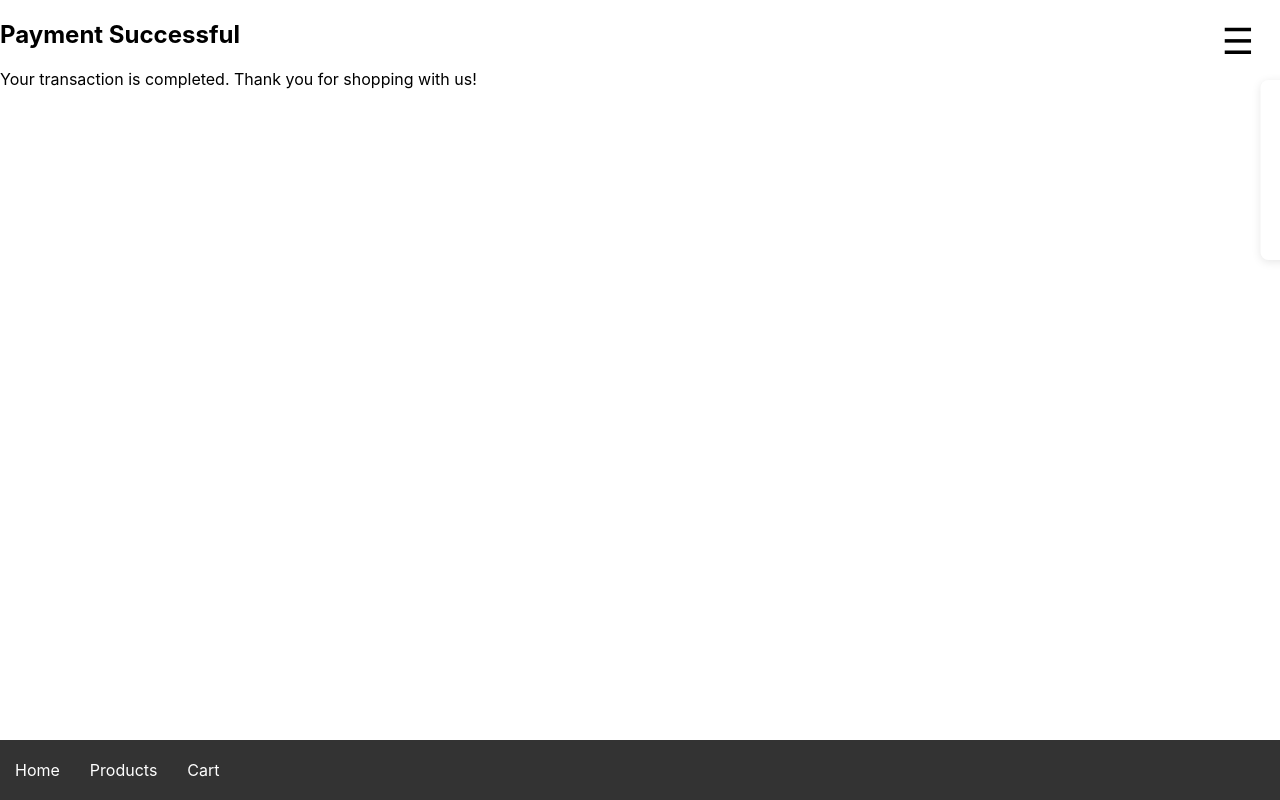
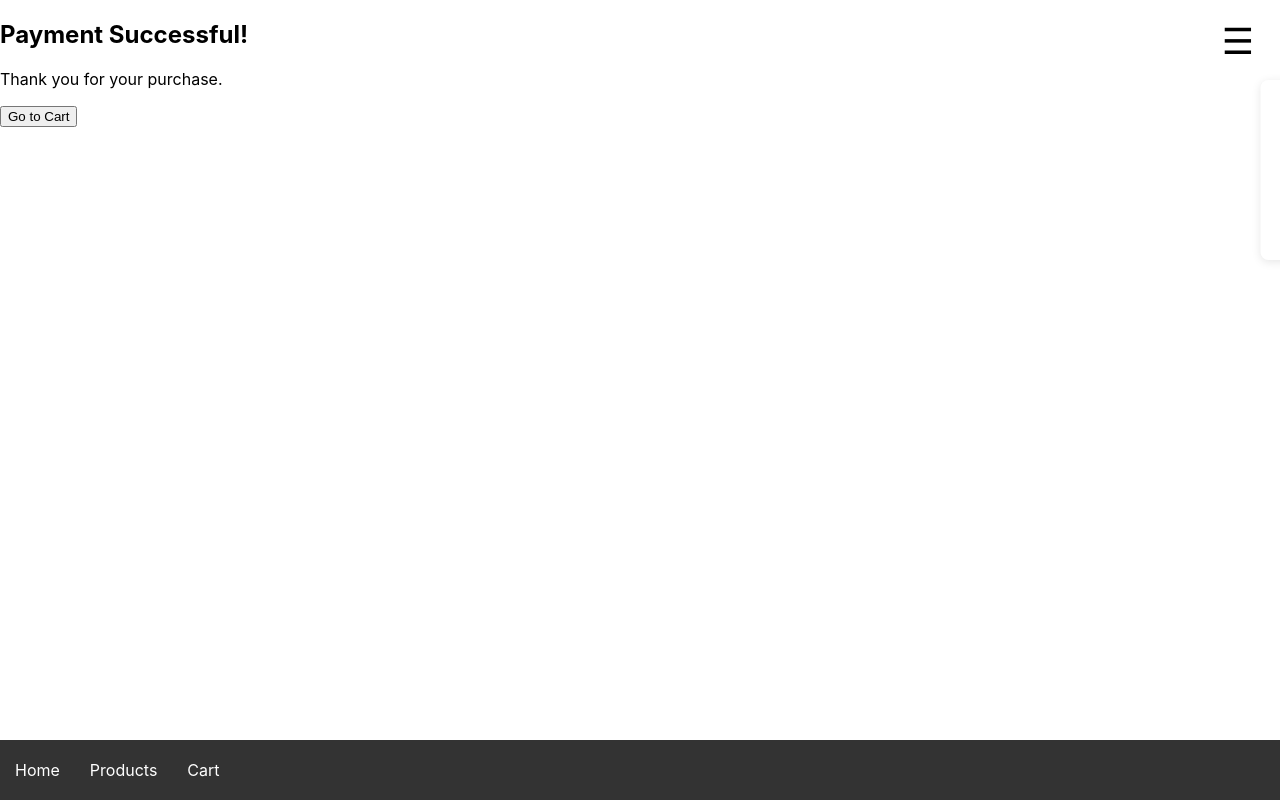
Before and after one commit to Maric900/MyFakeStore, a React (Create React App) app: page /PaymentSuccess in a window 1280 px wide. Built offline with nearby package versions, Linux system fonts and the light colour scheme.

Commit message:
eight commit- after payment the cart resets back to zero

```diff
--- a/src/components/Cart.js
+++ b/src/components/Cart.js
@@ -5,13 +5,16 @@ import { useCart } from './CartContext';
 
 const Cart = () => {
     const navigate = useNavigate();
-    const { cart, resetCart } = useCart(); // Assuming you have a resetCart function
+    const { cart, resetCart } = useCart();
 
     const totalPrice = cart.reduce((total, item) => total + item.price, 0);
 
     const handlePay = () => {
         // Navigate to the PayingPage
         navigate('/PayingPage', { state: { cart, totalAmount: totalPrice.toFixed(2) } });
+
+        // Reset the cart after payment
+        resetCart();
     };
 
     return (
@@ -25,7 +28,7 @@ const Cart = () => {
                 ))}
             </ul>
             <p>Total Price: ${totalPrice.toFixed(2)}</p>
-            <button onClick={() => { handlePay(); resetCart(); }}>Pay Now</button>
+            <button onClick={handlePay}>Pay Now</button>
         </div>
     );
 };
--- a/src/components/CartContext.js
+++ b/src/components/CartContext.js
@@ -10,8 +10,12 @@ export const CartProvider = ({ children }) => {
         setCart([...cart, item]);
     };
 
+    const resetCart = () => {
+        setCart([]);
+    };
+
     return (
-        <CartContext.Provider value={{ cart, addToCart }}>
+        <CartContext.Provider value={{ cart, addToCart, resetCart }}>
             {children}
         </CartContext.Provider>
     );
--- a/src/components/PayingPage.js
+++ b/src/components/PayingPage.js
@@ -138,10 +138,6 @@ const PayingPage = () => {
             // Mark payment as submitted
             setPaymentSubmitted(true);
 
-            // Temporary success message display for 3 seconds
-            setTimeout(() => {
-                setPaymentSubmitted(false);
-            }, 3000);
         }
     };
 
--- a/src/components/PaymentSuccess.js
+++ b/src/components/PaymentSuccess.js
@@ -1,12 +1,20 @@
 // PaymentSuccess.js
 import React from 'react';
+import { useNavigate } from 'react-router-dom';
 
 const PaymentSuccess = () => {
+    const navigate = useNavigate();
+
+    // Redirect to the Cart page after a successful payment
+    const redirectToCart = () => {
+        navigate('/cart'); // Adjust the path to your Cart component route
+    };
+
     return (
         <div>
-            <h2>Payment Successful</h2>
-            <p>Your transaction is completed. Thank you for shopping with us!</p>
-            {/* You can add additional content or styling as needed */}
+            <h2>Payment Successful!</h2>
+            <p>Thank you for your purchase.</p>
+            <button onClick={redirectToCart}>Go to Cart</button>
         </div>
     );
 };
```
